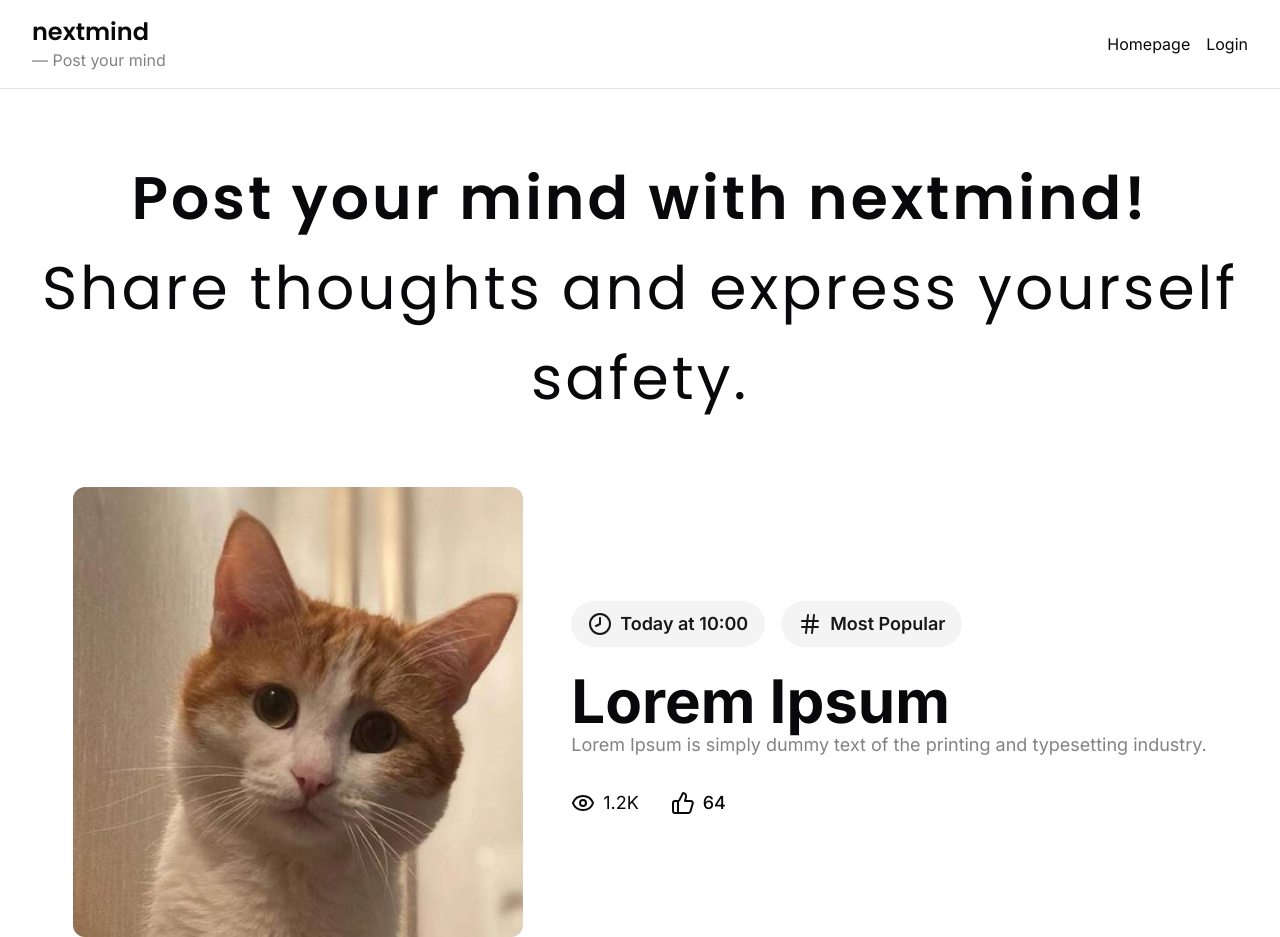
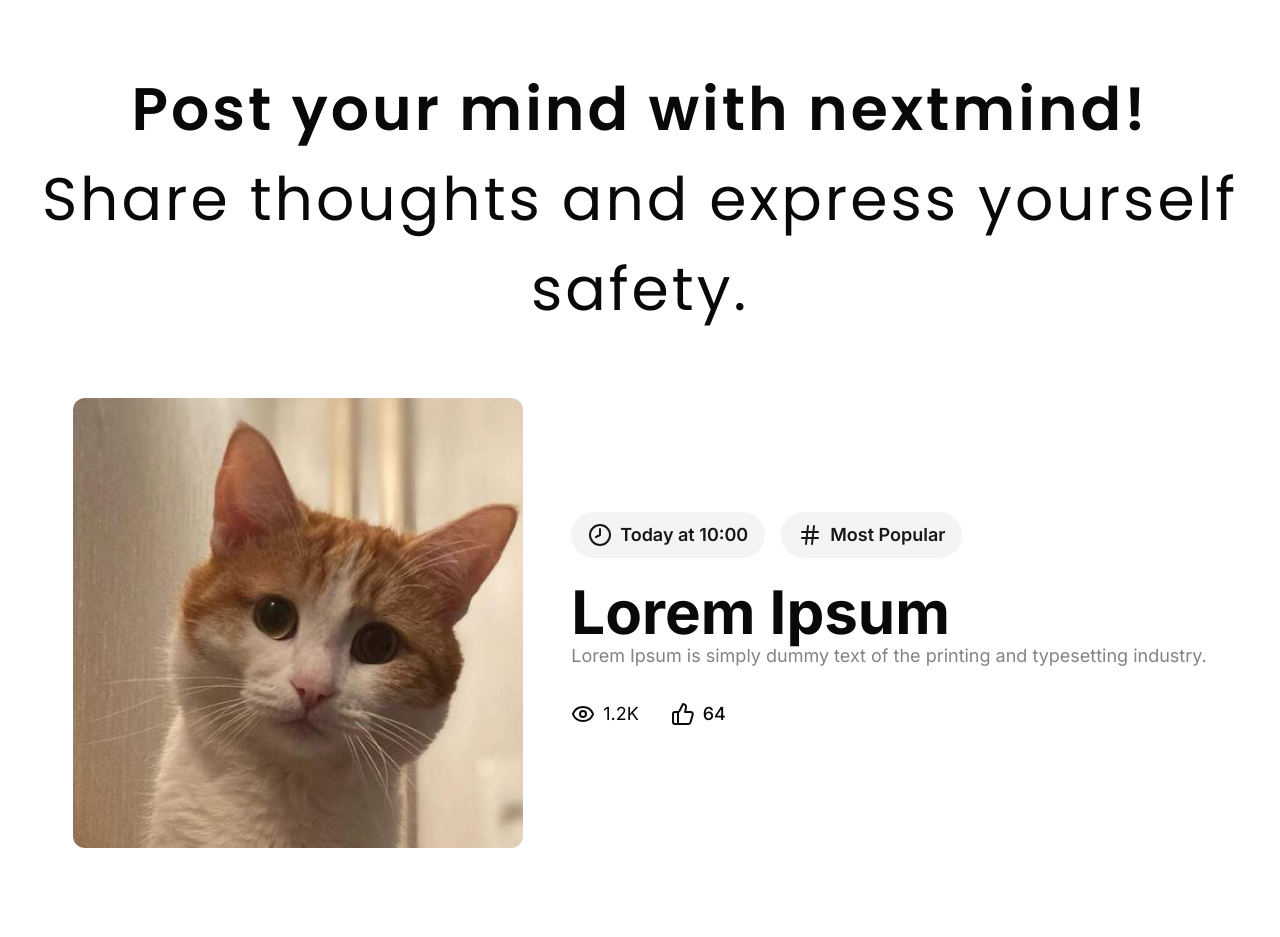
Before and after one commit to Kean13/blog, a Next.js app: page / in a window 1280 px wide. After the commit the page ends 848 px from the top, so only its background shows below. Built offline with nearby package versions, Linux system fonts and the light colour scheme.

Commit message:
remove extra imports

```diff
--- a/src/app/layout.tsx
+++ b/src/app/layout.tsx
@@ -1,11 +1,9 @@
 import type { Metadata } from 'next'
+import { Inter } from 'next/font/google'
+
 import { ThemeProvider } from '@/components/theme-provider'
-import { Inter } from 'next/font/google'
+
 import './globals.css'
-
-import Nav from '@/components/nav/nav-nav'
-import CustomLink from '@/components/custom-link'
-import { Button } from '@/components/ui/button'
 
 const font = Inter({ subsets: ['latin'] })
 
@@ -27,7 +25,6 @@ export default function RootLayout({
 					enableSystem
 					disableTransitionOnChange
 				>
-					<Nav />
 					{children}
 				</ThemeProvider>
 			</body>
```
